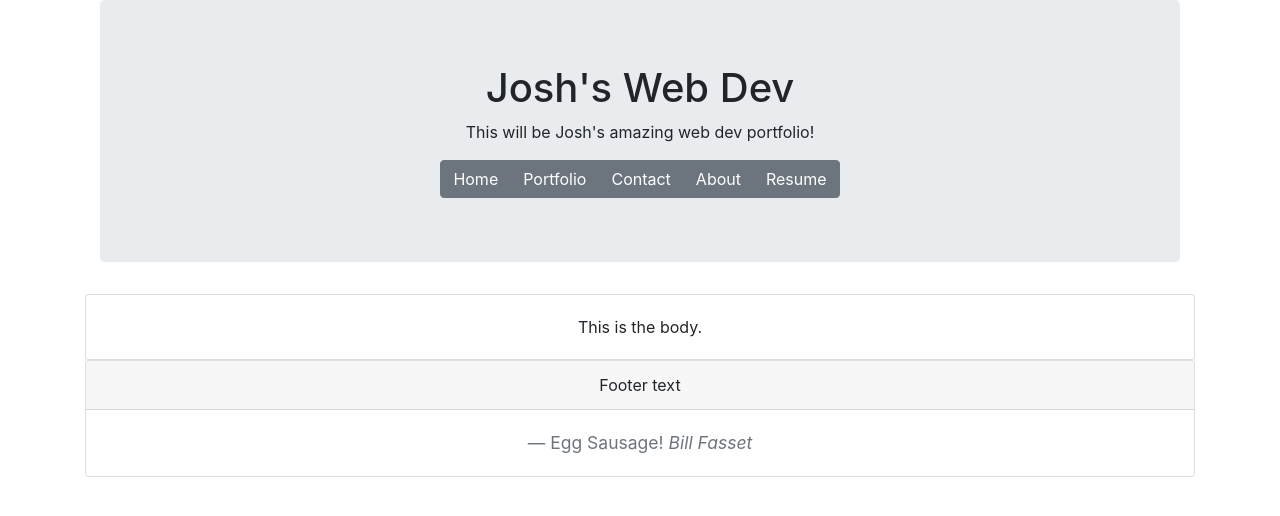
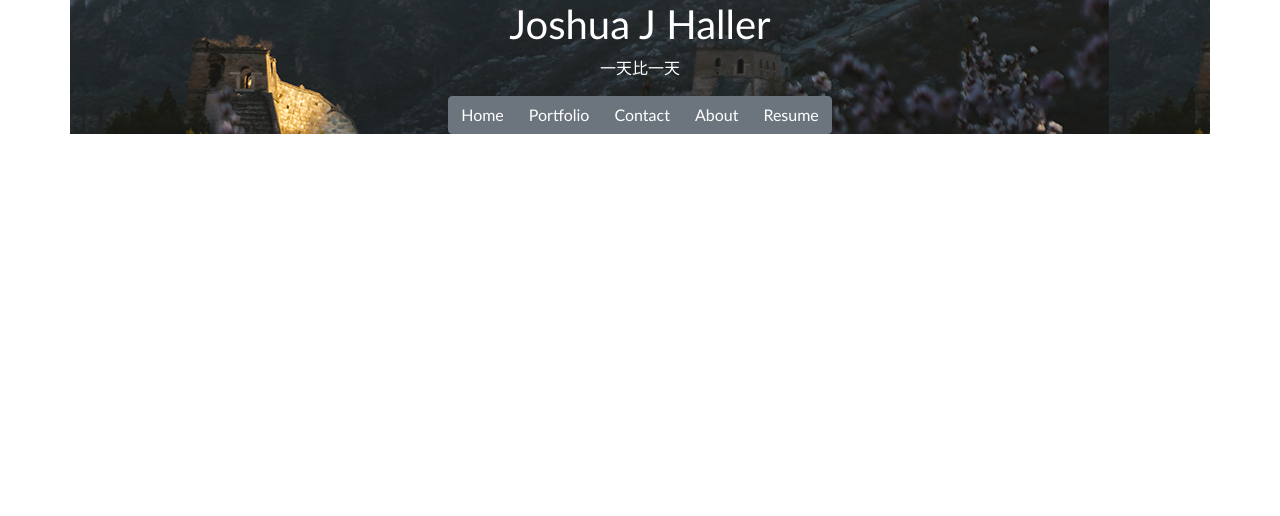
Before and after one commit to JJHPhoto/jjhphoto.github.io, a React (Create React App) app: page / in a window 1280 px wide. Shown: the top 516 px of the page. Built offline with nearby package versions, Linux system fonts and the light colour scheme.

Commit message:
Header looking better.

```diff
--- a/src/App.css
+++ b/src/App.css
@@ -2,7 +2,7 @@
   text-align: center;
 }
 
-.App-logo {
+/* .App-logo {
   height: 40vmin;
   pointer-events: none;
 }
@@ -35,4 +35,4 @@
   to {
     transform: rotate(360deg);
   }
-}
+} */
--- a/src/App.js
+++ b/src/App.js
@@ -1,4 +1,4 @@
-import "./App.css";
+// import "./App.css";
 import "bootstrap/dist/css/bootstrap.min.css";
 import HomeContainer from "./pages/HomeContainer";
 
--- a/src/components/Body/Body.css
+++ b/src/components/Body/Body.css
@@ -0,0 +1,3 @@
+.container {
+  color: black;
+}
--- a/src/components/Body/index.js
+++ b/src/components/Body/index.js
@@ -3,7 +3,7 @@ import { Card } from "react-bootstrap";
 
 export default function Body() {
   return (
-    <div>
+    <div className="container">
       <Card>
         <Card.Body>This is the body.</Card.Body>
       </Card>
--- a/src/components/Header/Header.css
+++ b/src/components/Header/Header.css
@@ -1,4 +1,16 @@
 .container {
   background-color: #3f2a59;
+  background-image: url(../../assets/image/port-header-01.jpg);
+  text-align: center;
   color: white;
+  font-family: "Gill Sans", "Gill Sans MT", Calibri, "Trebuchet MS", sans-serif;
 }
+
+/* .title {
+  color: #ffe4a1;
+  color: white;
+  font-family: "Gill Sans", "Gill Sans MT", Calibri, "Trebuchet MS", sans-serif;
+}
+.quote {
+  color: #fff8c9;
+} */
--- a/src/components/Header/index.js
+++ b/src/components/Header/index.js
@@ -1,18 +1,18 @@
 import React from "react";
 import { Container, Jumbotron } from "react-bootstrap";
 import Nav from "../Nav";
-// import "./Header.css";
+import "./Header.css";
 
 export default function Header() {
   return (
     <div className="container">
-      <Jumbotron>
-        <Container>
-          <h1>Josh's Web Dev</h1>
-          <p>This will be Josh's amazing web dev portfolio!</p>
-          <Nav />
-        </Container>
-      </Jumbotron>
+      {/* <Jumbotron>
+        <Container> */}
+      <h1>Joshua J Haller</h1>
+      <p>一天比一天</p>
+      <Nav />
+      {/* </Container>
+      </Jumbotron> */}
     </div>
   );
 }
--- a/src/pages/HomeContainer/index.js
+++ b/src/pages/HomeContainer/index.js
@@ -9,8 +9,8 @@ class HomeContainer extends Component {
     return (
       <div className="container">
         <Header />
-        <Body />
-        <Footer />
+        {/* <Body />
+        <Footer /> */}
       </div>
     );
   }
```
Also changed, not shown: src/assets/image/port-header-01.jpg (added).
